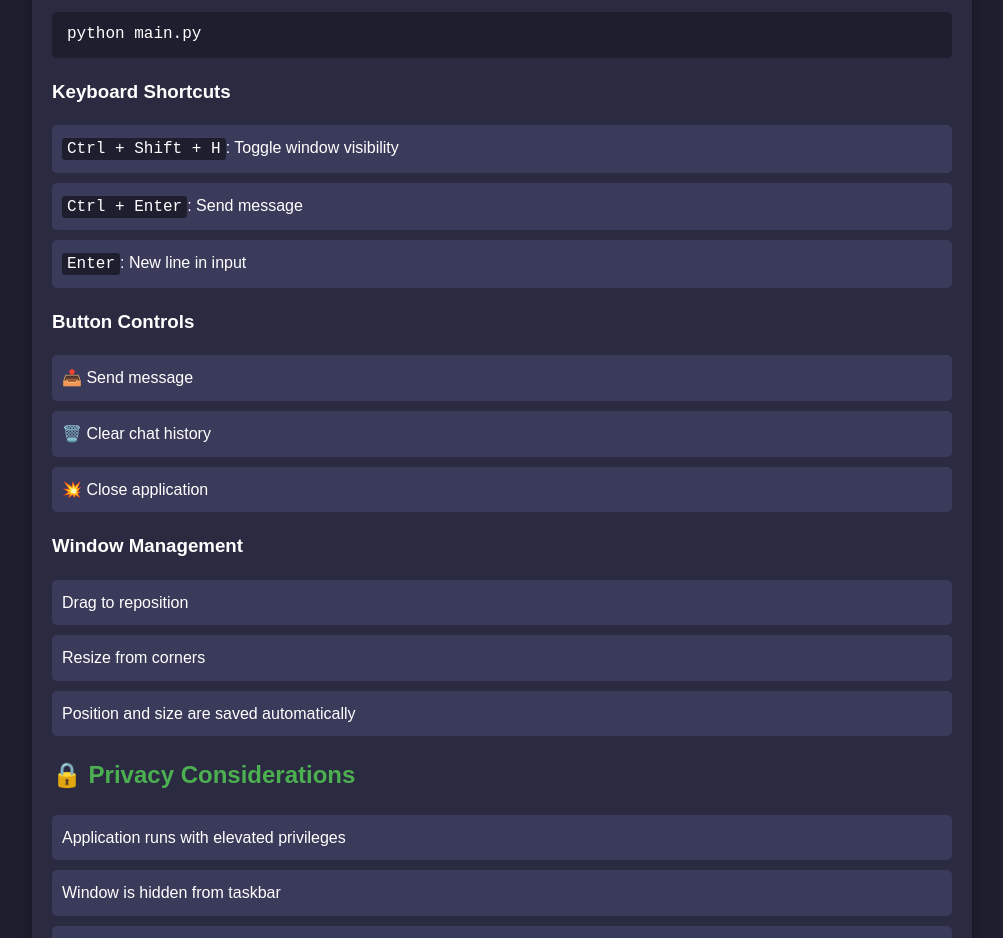
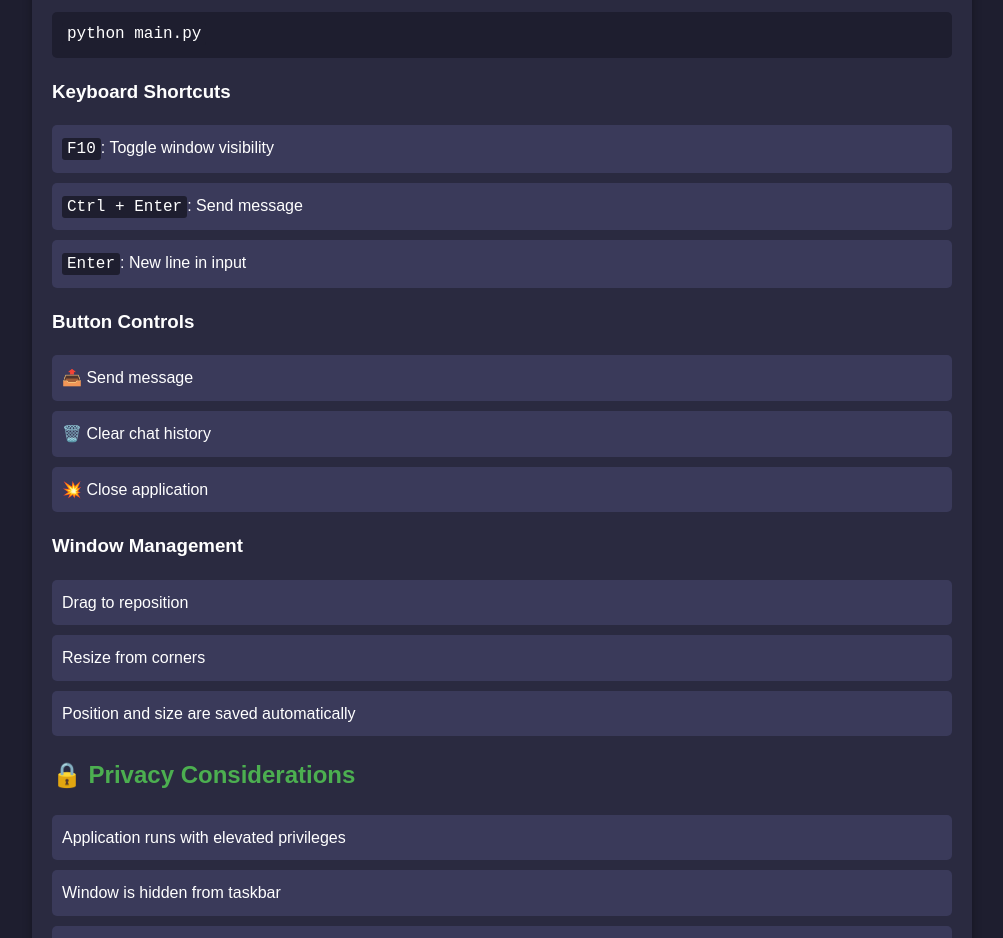
Before and after one commit to pouyashahrdami/NeuraCrypt, a plain HTML site: page index.html in a window 1280 px wide. Shown: the part 2500-3438 px from the top of the page, without its empty margins (138-1141 px from the left). Drawn offline with Linux system fonts and the light colour scheme.

Commit message:
change keyboard type

```diff
--- a/index.html
+++ b/index.html
@@ -160,7 +160,7 @@
     <pre><code>python main.py</code></pre>
     <h3>Keyboard Shortcuts</h3>
     <ul>
-      <li><code>Ctrl + Shift + H</code>: Toggle window visibility</li>
+      <li><code>F10</code>: Toggle window visibility</li>
       <li><code>Ctrl + Enter</code>: Send message</li>
       <li><code>Enter</code>: New line in input</li>
     </ul>
```
Also changed, not shown: 1 other file.
